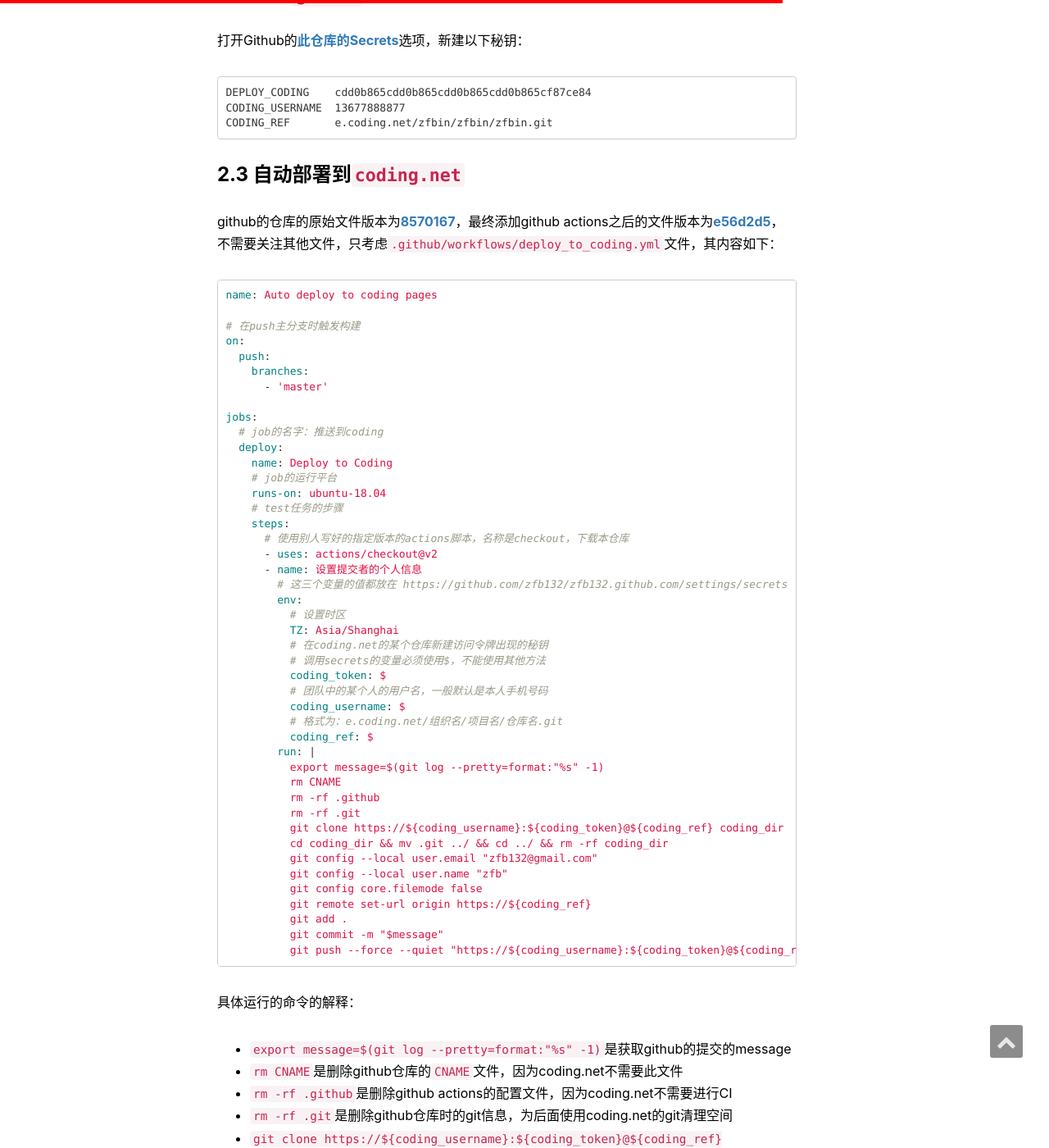
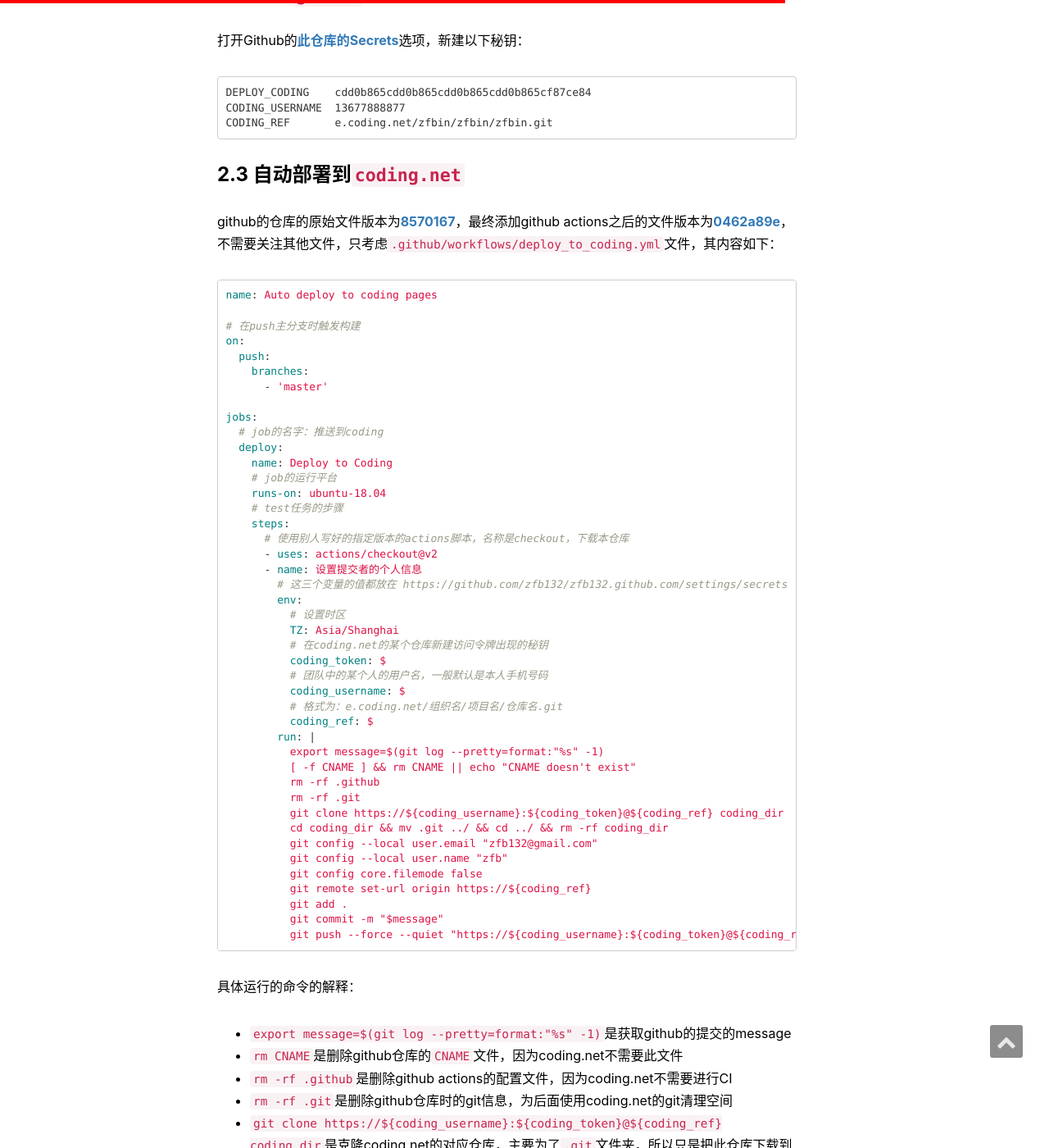
Before and after one commit to zfb132/zfb132.github.com, a Jekyll site: the page built from _posts/2020-08-09-github_actions.md, in a window 1280 px wide and 1400 px high, scrolled down 5017 px. Shown: the whole window at 82% size. Built offline with Jekyll 4.4.1, drawn with Linux system fonts in a browser that asks for light colours; nearby versions of some CDN libraries; comment, search, counter and statistics services are not loaded.

Commit message:
更新actions用法

````diff
--- a/_posts/2020-08-09-github_actions.md
+++ b/_posts/2020-08-09-github_actions.md
@@ -187,7 +187,7 @@ CODING_USERNAME  13677888877
 CODING_REF       e.coding.net/zfbin/zfbin/zfbin.git
 ```
 ### 2.3 自动部署到`coding.net`
-github的仓库的原始文件版本为[8570167](https://github.com/zfb132/zfb132.github.com/tree/857016713b4b3a191c5c5f86d213c6512c24137a)，最终添加github actions之后的文件版本为[e56d2d5](https://github.com/zfb132/zfb132.github.com/tree/e56d2d587d171d082ddef58e542aa8c2f61b65d2)，不需要关注其他文件，只考虑`.github/workflows/deploy_to_coding.yml`文件，其内容如下：
+github的仓库的原始文件版本为[8570167](https://github.com/zfb132/zfb132.github.com/tree/857016713b4b3a191c5c5f86d213c6512c24137a)，最终添加github actions之后的文件版本为[0462a89e](https://github.com/zfb132/zfb132.github.com/tree/0462a89e81a1f05f59b03fa989cb3d3bfd26c351)，不需要关注其他文件，只考虑`.github/workflows/deploy_to_coding.yml`文件，其内容如下：
 ```yaml
 name: Auto deploy to coding pages
 
@@ -213,7 +213,6 @@ jobs:
           # 设置时区
           TZ: Asia/Shanghai
           # 在coding.net的某个仓库新建访问令牌出现的秘钥
-          # 调用secrets的变量必须使用${{ }}，不能使用其他方法
           coding_token: ${{ secrets.DEPLOY_CODING }}
           # 团队中的某个人的用户名，一般默认是本人手机号码
           coding_username: ${{ secrets.CODING_USERNAME }}
@@ -221,7 +220,7 @@ jobs:
           coding_ref: ${{ secrets.CODING_REF }}
         run: |
           export message=$(git log --pretty=format:"%s" -1)
-          rm CNAME
+          [ -f CNAME ] && rm CNAME || echo "CNAME doesn't exist"
           rm -rf .github
           rm -rf .git
           git clone https://${coding_username}:${coding_token}@${coding_ref} coding_dir
````
